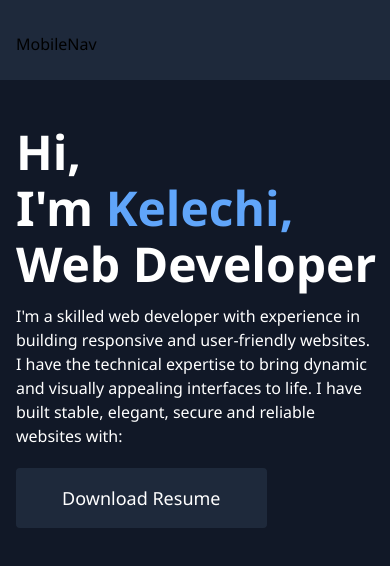
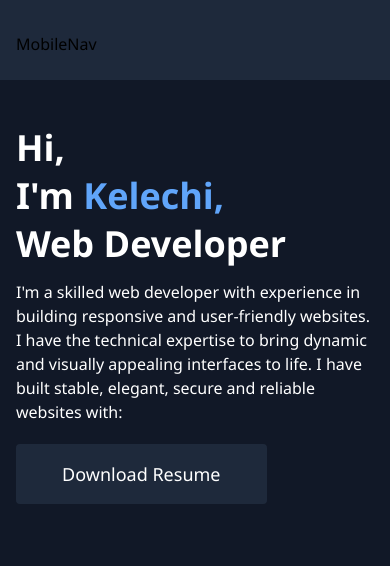
Before and after one commit to Kelechi095/Portfolio, a React (Vite) app: page / in a window 390 px wide. Shown: the top 566 px of the page. Built offline with nearby package versions, Linux system fonts and the light colour scheme.

Commit message:
modified styling

```diff
--- a/src/Pages/Home.tsx
+++ b/src/Pages/Home.tsx
@@ -9,16 +9,16 @@ export default function Home() {
         <div className="h-screen">
           <section className="mt-12 md:mt-16 flex justify-center flex-col">
             <div>
-              <p className="text-5xl md:text-6xl font-bold lg:text-7xl text-[#fff]">
+              <p className="text-4xl md:text-6xl font-bold lg:text-7xl text-[#fff]">
                 Hi,
               </p>
-              <h1 className=" text-5xl font-bold md:text-6xl md:font-bold lg:text-7xl text-[#fff] whitespace-nowrap">
+              <h1 className=" text-4xl font-bold md:text-6xl md:font-bold lg:text-7xl text-[#fff] whitespace-nowrap">
                 I'm{" "}
                 <span className="text-blue-400 mt-2 inline-block">
                   Kelechi,
                 </span>
               </h1>
-              <h1 className=" text-5xl md:text-6xl font-bold lg:text-7xl text-[#fff] mt-2 whitespace-nowrap">
+              <h1 className=" text-4xl md:text-6xl font-bold lg:text-7xl text-[#fff] mt-2 whitespace-nowrap">
                 Web Developer
               </h1>
             </div>
```
